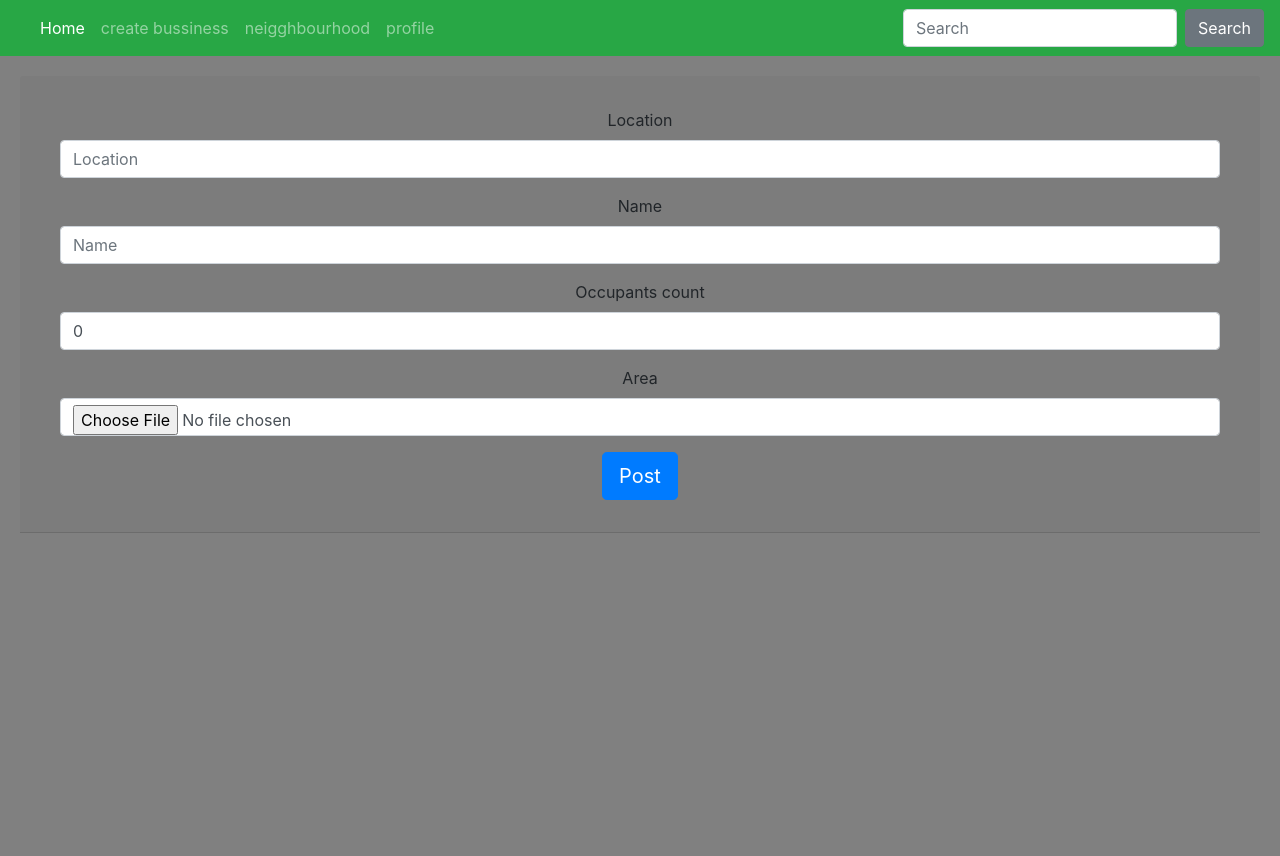
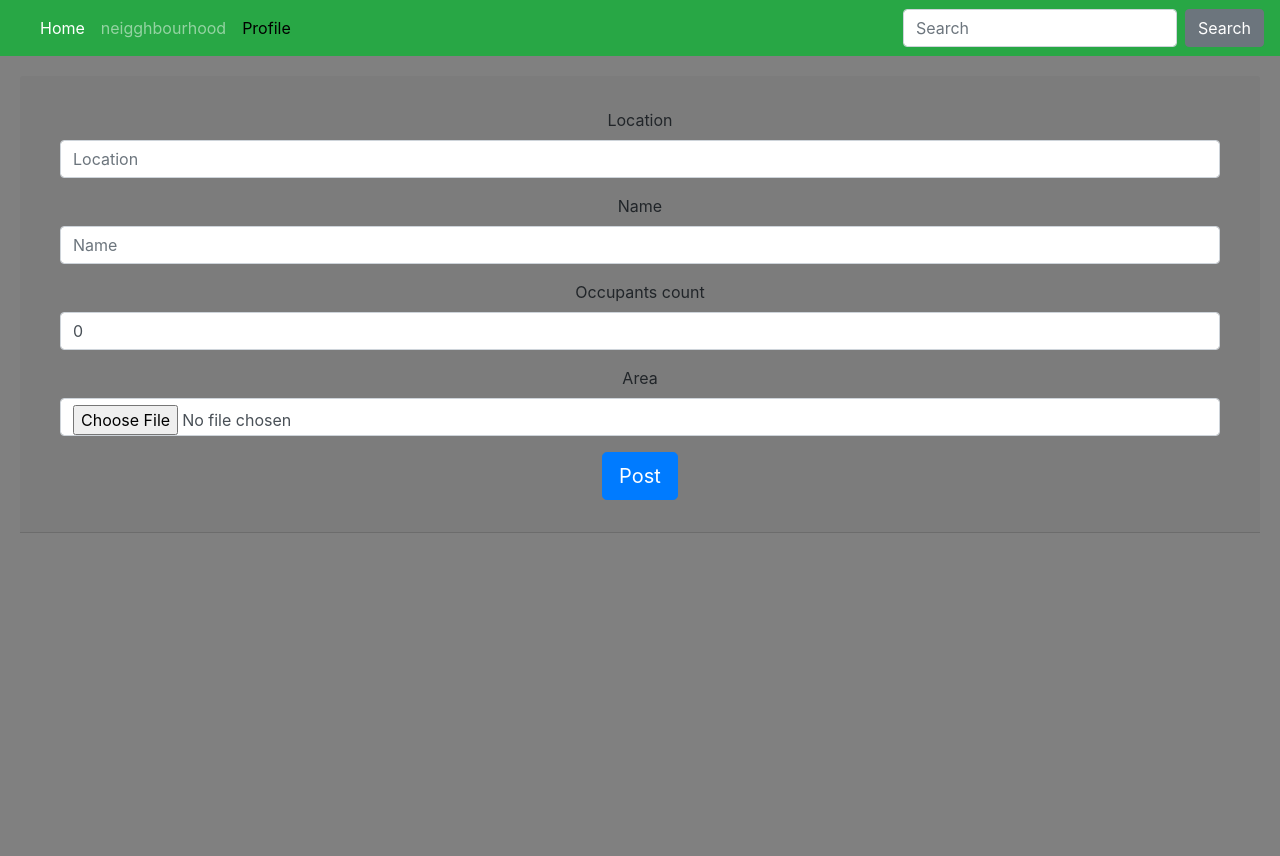
Before and after one commit to silver230/hood, a Django app: page /post in a window 1280 px wide. Run offline with Django 3.2, Linux system fonts and the light colour scheme; some libraries are stand-ins or nearby versions.

Commit message:
modified my navbar by inpuutin the link to my profile

```diff
--- a/hood/templates/navbar.html
+++ b/hood/templates/navbar.html
@@ -10,14 +10,9 @@
           <a class="nav-link" href="{%url 'hood'%}">Home <span class="sr-only">(current)</span></a>
         </li>
         <li class="nav-item">
-          <a class="nav-link" href="#">create bussiness </a>
-        </li>
-        <li class="nav-item">
           <a class="nav-link" href="{%url 'new_neighbour'%}">neigghbourhood</a>
         </li>
-        <li class="nav-item">
-          <a class="nav-link" href="#">profile</a>
-        </li>
+        <li><a class="nav-link" href="{% url 'profile' %}" style='color: #000000;'>Profile</a>
       </ul>
       <form class="form-inline my-2 my-lg-0" action="{% url 'search' %}">
         <input class="form-control mr-sm-2" type="text" placeholder="Search"  >
```
